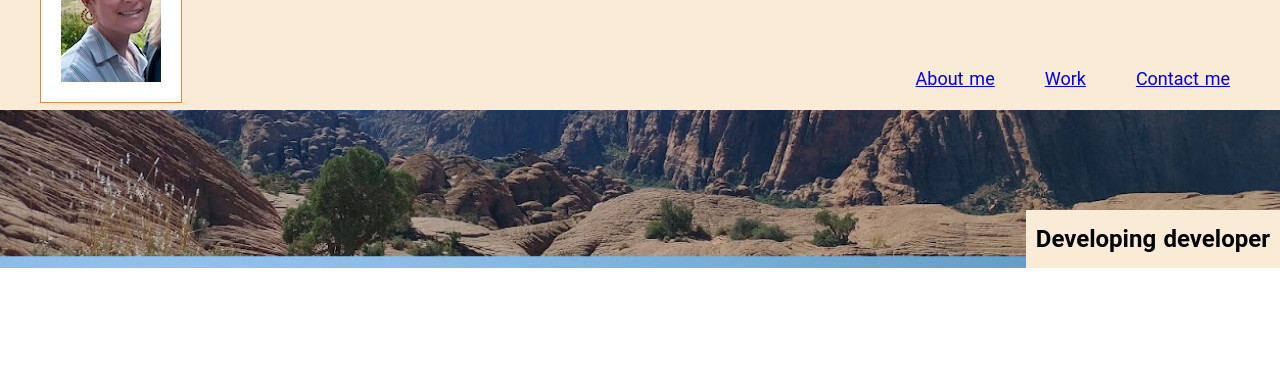
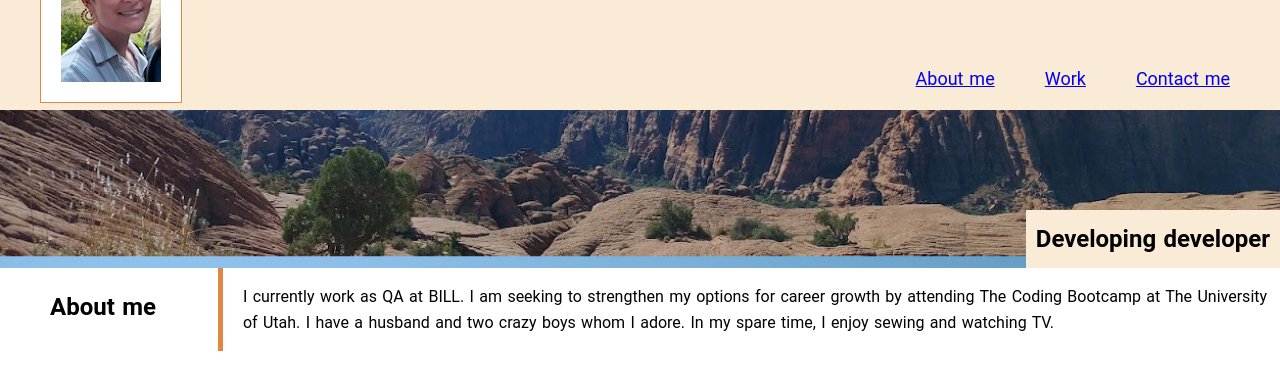
Before and after one commit to ashtreid/candidate-portfolio-portal, a plain HTML site: page 02-Challenge/index.html in a window 1280 px wide. Shown: the part 131-520 px from the top of the page. Drawn offline with Linux system fonts and the light colour scheme.

Commit message:
adds about section

```diff
--- a/02-Challenge/Assets/css/style.css
+++ b/02-Challenge/Assets/css/style.css
@@ -75,3 +75,22 @@ body {
     padding: 10px;
     margin: 0;
 }
+
+.about-container {
+    display: flex;
+    flex-wrap: wrap;
+    justify-content: space-between;
+    align-content: flex-start;
+    gap: 2em;
+}
+
+.about-1 {
+    margin-left: 50px;
+    margin-right: 30px;
+}
+
+.about-2 {
+    flex: 2;
+    border-left: 5px solid var(--orange);
+    padding-left: 20px;
+}
--- a/02-Challenge/index.html
+++ b/02-Challenge/index.html
@@ -37,5 +37,14 @@
             <h2>Developing developer</h2>
         </div>
 
+        <div class="about-container" id="about-me">
+            <aside class="about-1">
+                <h2>About me</h2>
+            </aside>
+            <section class="about-2">
+                <p>I currently work as QA at BILL. I am seeking to strengthen my options for career growth by attending The Coding Bootcamp at The University of Utah. I have a husband and two crazy boys whom I adore. In my spare time, I enjoy sewing and watching TV.</p>
+            </section>
+        </div>
+
     </body>
 </html>
```
